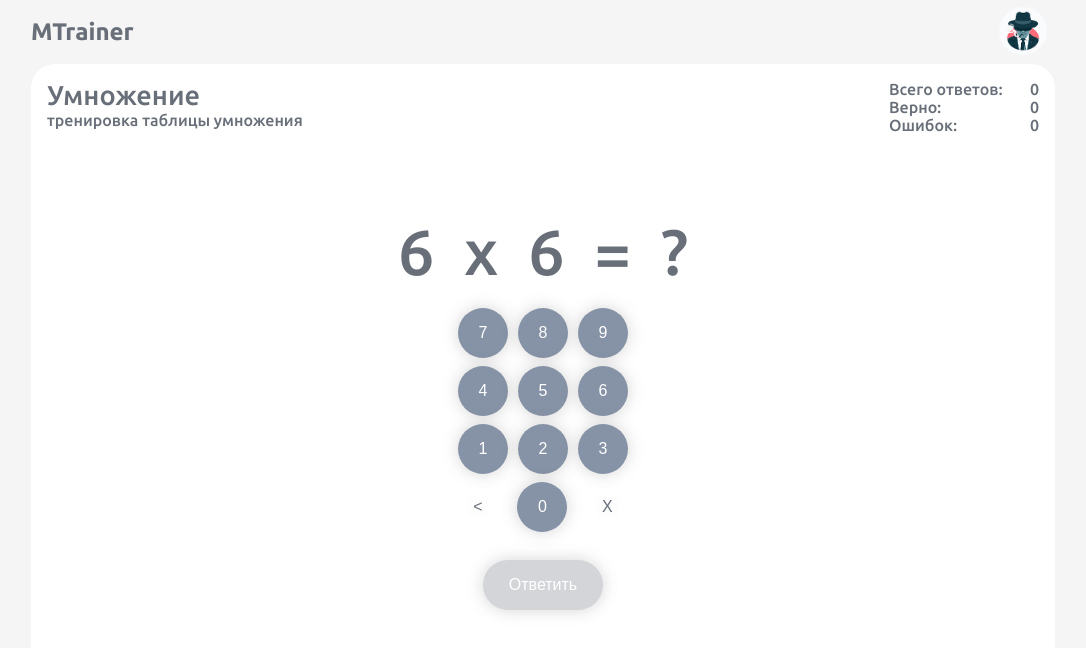
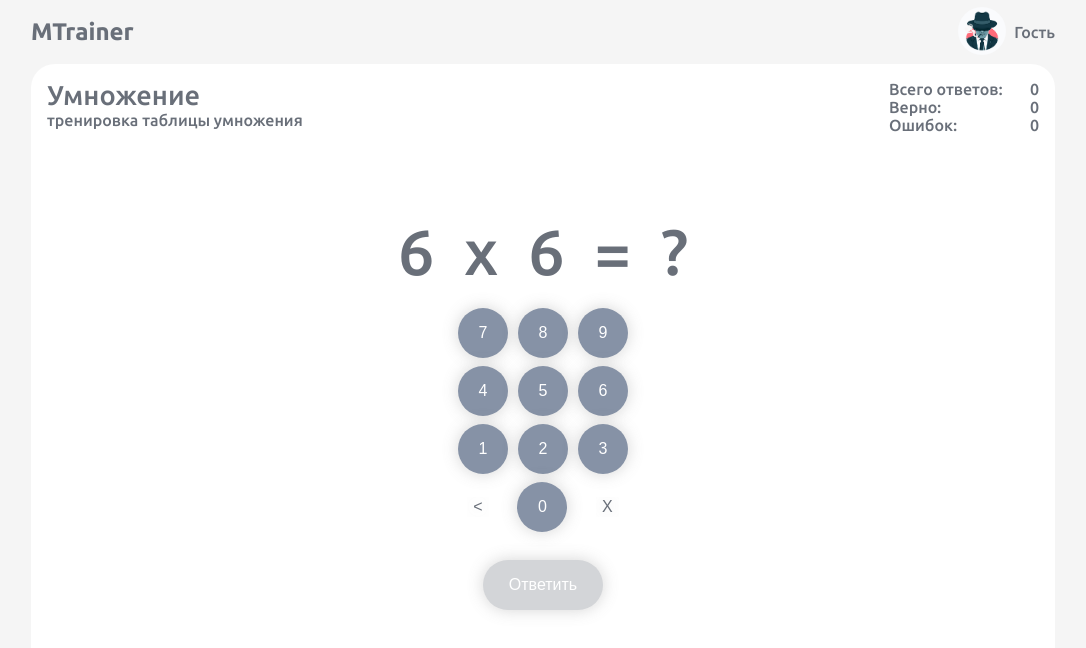
Before and after one commit to kho-mike/MTrainer, a Vue app: page / in a window 1280 px wide. Shown: the top 648 px of the page, without its empty margins (97-1183 px from the left). Built offline with nearby package versions, Linux system fonts and the light colour scheme.

Commit message:
08/04/2024 - 16:21

```diff
--- a/src/components/Header.vue
+++ b/src/components/Header.vue
@@ -64,7 +64,7 @@ fetch('https://api.example.com/data', {
                             />
                         </div>
                     </div>
-                    <div class="userBar-btn-title">{{ user2.value }}</div>
+                    <div class="userBar-btn-title">{{ user2 }}</div>
                 </div>
                 <div class="userBar-menu header-item">
                     <ButtonNav class="btn-nav-back" label="Выход" link="#" />
```
